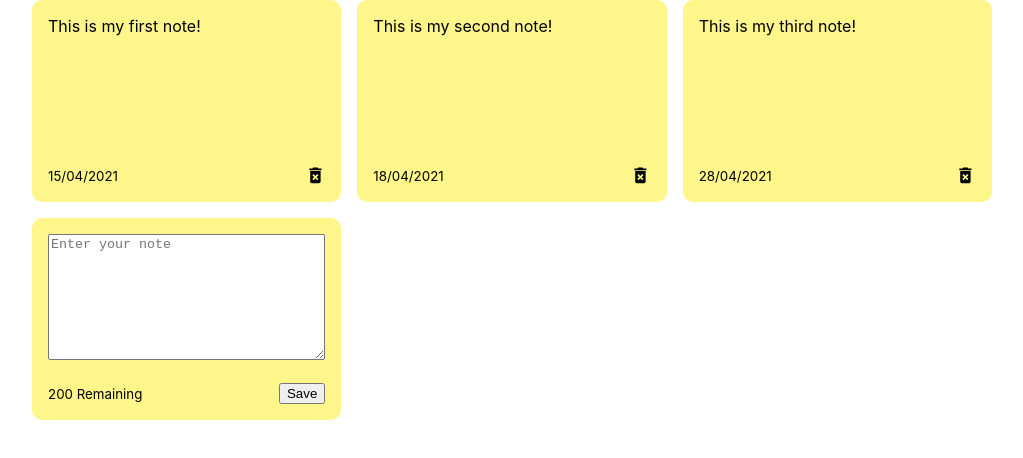
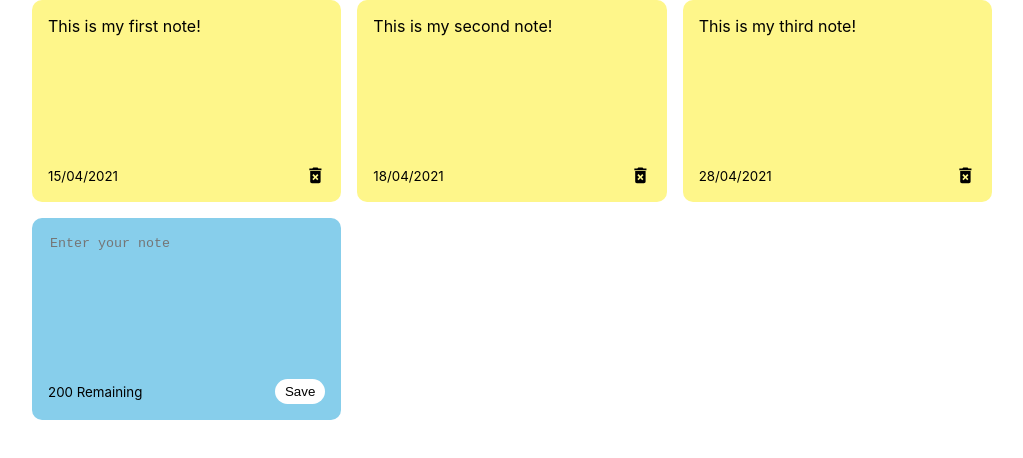
Before and after one commit to LHwang01/notes-app, a React (Create React App) app: page / in a window 1280 px wide. Shown: the top 458 px of the page, without its empty margins (128-1151 px from the left). Built offline with nearby package versions, Linux system fonts and the light colour scheme.

Commit message:
Updated CSS of New Note

```diff
--- a/src/index.css
+++ b/src/index.css
@@ -26,6 +26,32 @@ code {
   grid-template-columns: repeat(auto-fit, minmax(250px, 1fr));
 }
 
+.note.new {
+  background-color: #87ceeb;
+}
+
+textarea {
+  background-color: #87ceeb;
+  border: none;
+  resize: none;
+}
+
+textarea:focus {
+  outline: none;
+}
+
+.save {
+  background-color: white;
+  border: none;
+  border-radius: 15px;
+  padding: 5px 10px 5px 10px;
+}
+
+.save:hover {
+  background-color: #FBF5E5;
+  cursor: pointer;
+}
+
 .note {
   background-color: #fef68a;
   border-radius: 10px;
```
